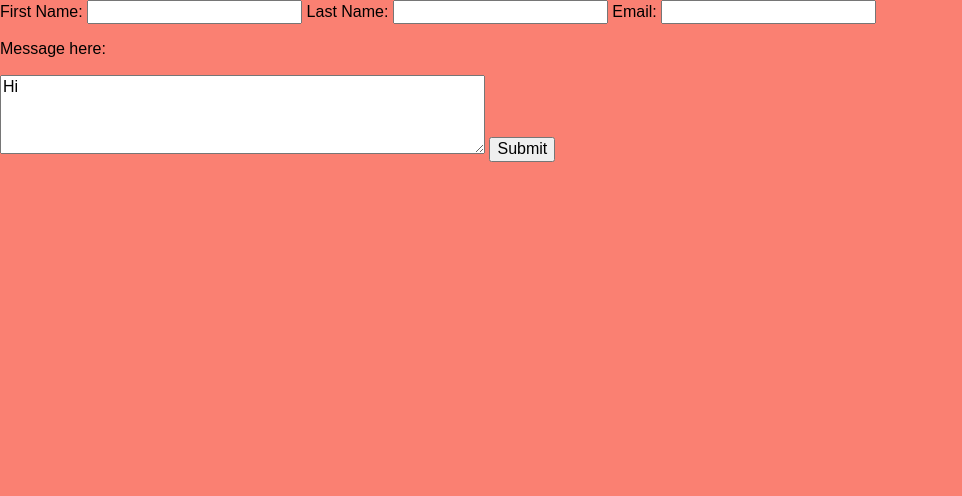
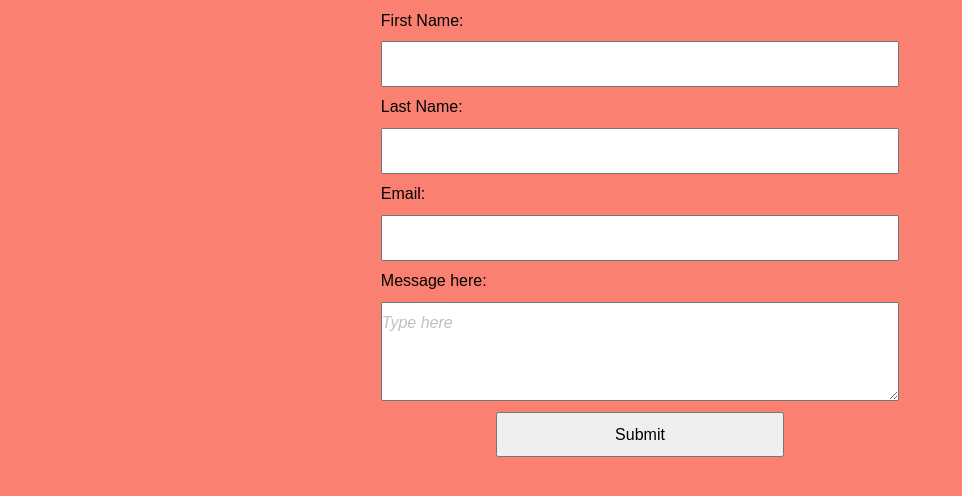
Before and after one commit to alasaave/hw_listeners_saavedra_alana, a plain HTML site: page index.html in a window 1280 px wide. Shown: the whole page, without its empty margins (0-962 px from the left). Drawn offline with Linux system fonts and the light colour scheme.

Commit message:
style HTML5 form

```diff
--- a/css/main.css
+++ b/css/main.css
@@ -11,7 +11,30 @@ body {
 }
 
 .container {
-	width: 100vw;
+	width: 90vw;
 	margin: auto;
 	display: block;
 }
+
+input, label, textarea {
+	width: 45%;
+	margin: auto;
+	display: block;
+	padding: 1% 0 1% 0;
+}
+
+p {
+	width: 45%;
+	margin: auto;
+	padding: 1% 0 1% 0;
+}
+
+#comments {
+	color: silver;
+	font-style: italic;
+}
+
+#submit {
+	width: 25%;
+	margin-top: 1%;
+}
--- a/index.html
+++ b/index.html
@@ -21,7 +21,7 @@
 			<input type="text" id="email" name="email"/>
 
 			<p>Message here:</p>
-			<textarea id="comments" name="comments" rows="4" cols="50">Hi</textarea>
+			<textarea id="comments" name="comments" rows="4" cols="50">Type here</textarea>
 
 			<input type="submit" id="submit" name="submit" value="Submit"/>
 		</form>
```
